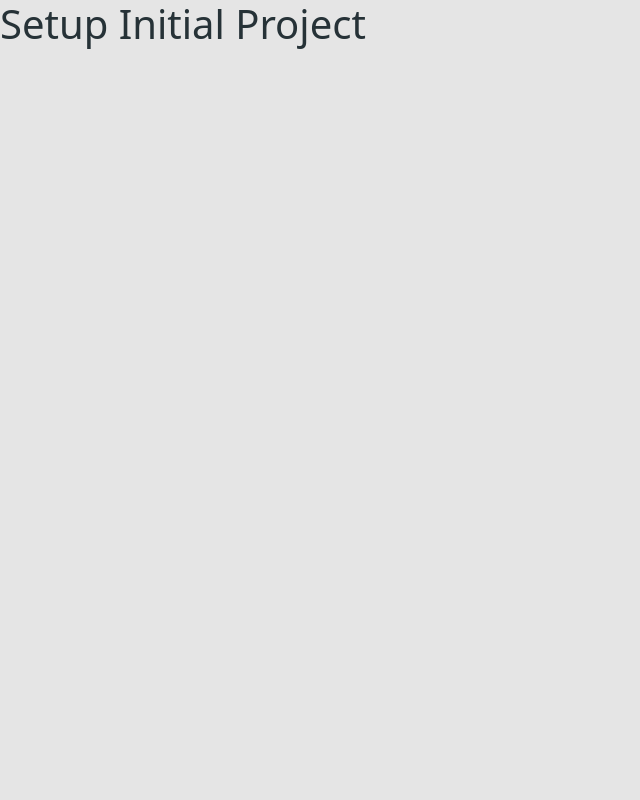
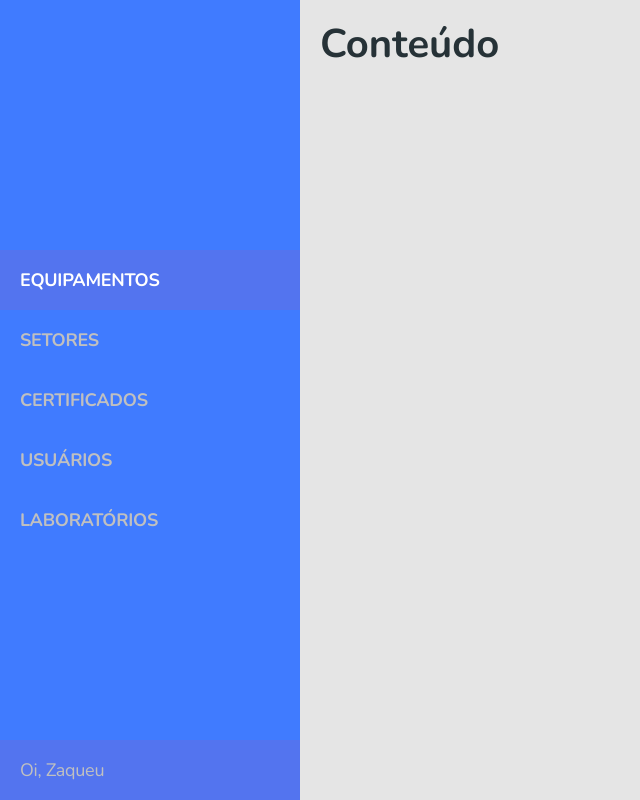
Before and after one commit to zaqueurodrigues/esmetrology, a React (Create React App) app in the folder frontweb/: page / in a window 1280 px wide. Shown: the whole page, without its empty margins (0-640 px from the left). Built offline with nearby package versions, Linux system fonts and the light colour scheme.

Commit message:
Navbar Component

```diff
--- a/frontweb/src/App.css
+++ b/frontweb/src/App.css
@@ -0,0 +1,17 @@
+@import url('https://fonts.googleapis.com/css2?family=Nunito:wght@400;700&display=swap');
+
+* {
+    font-family: 'Nunito', sans-serif;
+    margin: 0;
+    padding: 0;
+}
+
+h1, h2, h3, h4, h5, h6 {
+    font-weight: 700;
+    margin-bottom: 0;
+}
+
+a, a:hover {
+    text-decoration: none;
+    color: unset;
+}
--- a/frontweb/src/App.tsx
+++ b/frontweb/src/App.tsx
@@ -1,9 +1,12 @@
 import './assets/styles/custom.scss';
 import './App.css';
+import Main from 'pages/Main';
 
-function App() {
+const App = () => {
   return (
-    <h1 className='text-warning'  >Setup Initial Project</h1>
+    <>
+      <Main></Main>
+    </>
   );
 }
 
--- /dev/null
+++ b/frontweb/src/components/Navbar/index.tsx
@@ -0,0 +1,55 @@
+import './styles.css';
+import 'bootstrap/js/src/collapse.js';
+
+const Navbar = () => {
+    return (
+        <nav className="nav-container">
+            {/* <button
+                className="navbar-toggler"
+                type="button"
+                data-bs-toggle="collapse"
+                data-bs-target="#metrology-navbar"
+                aria-controls="metrology-navbar"
+                aria-expanded="true"
+                aria-label="Toggle navigation">
+                <span className="navbar-toggler-icon"></span>
+            </button> */}
+            <ul >
+                <li>
+                    <a href="link" className="nav-item active">
+                        EQUIPAMENTOS
+                    </a>
+                </li>
+                <li>
+                    <a href="link" className="nav-item">
+                        SETORES
+                    </a>
+                </li>
+                <li>
+                    <a href="link" className="nav-item">
+                        CERTIFICADOS
+                    </a>
+                </li>
+                <li>
+                    <a href="link" className="nav-item">
+                        USUÁRIOS
+                    </a>
+                </li>
+                <li>
+                    <a href="link" className="nav-item">
+                        LABORATÓRIOS
+                    </a>
+                </li>
+
+                <li>
+                    <a href="link" className="nav-item user-text">
+                        Oi, Zaqueu
+                    </a>
+                </li>
+            </ul>
+
+        </nav>
+    );
+}
+
+export default Navbar;
--- /dev/null
+++ b/frontweb/src/components/Navbar/styles.css
@@ -0,0 +1,79 @@
+ul {
+    display: flex;
+    justify-content: space-around;
+    list-style-type: none;
+    margin: 0;
+    padding: 0;
+}
+
+.nav-container {
+    padding: 10px;
+    background-color: #407bff;
+}
+
+.nav-item {
+    display: flex;
+    justify-content: center;
+    align-items: center;
+    height: 50px;
+    border-radius: 100px;
+    padding: 0 10px;
+    font-weight: bold;
+    color: #C0C0C0;
+    letter-spacing: -0.015em;
+}
+
+.user-text {
+    font-weight: 300;
+}
+
+.user-text:hover {
+    color: #fff;
+}
+
+.nav-item:hover {
+    color: #fff;
+    background-color: #5374EF;
+}
+
+.nav-item.active {
+    background-color: #5374EF;
+    color: #fff;
+}
+
+@media (min-width: 1200px) {
+    ul {
+        flex-direction: column;
+        justify-content: center;
+    }
+
+    ul li:last-child {
+        border-bottom: 0px;
+        position: absolute;
+        left: 0;
+        bottom: 0;
+    }
+
+    .nav-container {
+        display: flex;
+        padding: 0px;
+        width: 300px;
+        height: 100vh;
+    }
+
+    .nav-item {
+        border-radius: 0;
+        font-size: 18px;
+        height: 60px;
+        width: 300px;
+        justify-content: flex-start;
+        padding-left: 20px;
+
+    }
+
+    .user-text {
+        background-color: #5374EF;
+    }
+
+
+}
--- /dev/null
+++ b/frontweb/src/pages/Main/index.tsx
@@ -0,0 +1,15 @@
+import Navbar from "components/Navbar";
+import './styles.css';
+
+const Main = () => {
+    return (
+        <div className="main-container">
+            <Navbar></Navbar>
+            <div className="main-content">
+                <h1>Conteúdo</h1>
+            </div>
+        </div>
+    );
+}
+
+export default Main;
--- /dev/null
+++ b/frontweb/src/pages/Main/styles.css
@@ -0,0 +1,20 @@
+.main-container {
+    display: flex;
+    flex-direction: column;
+}
+
+.main-content {
+    padding: 20px;
+}
+
+@media (min-width: 1200px) {
+    .main-container {
+        flex-direction: row;
+    }
+
+    .main-content {
+        flex: 1;
+    }
+
+
+}
```
